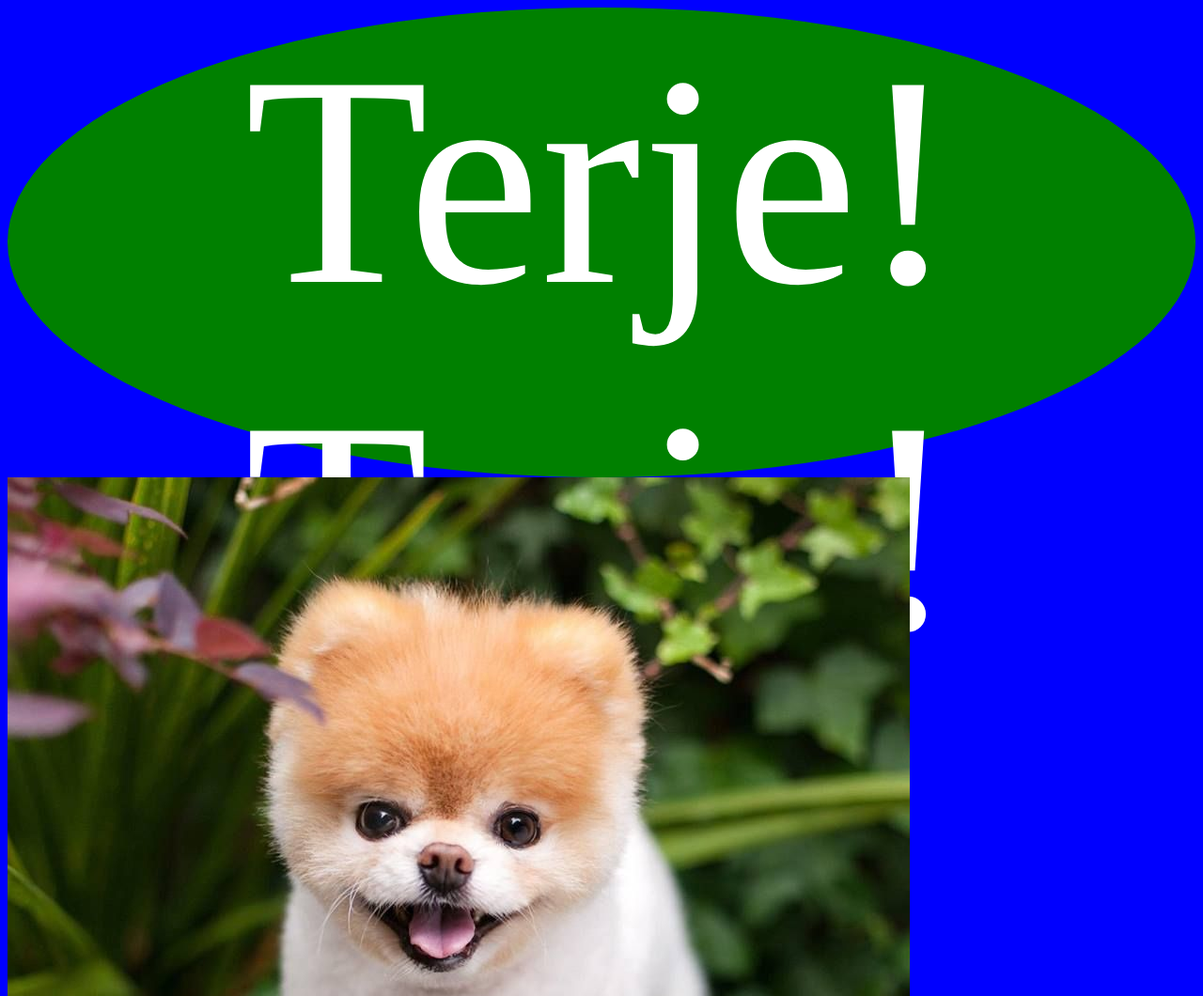
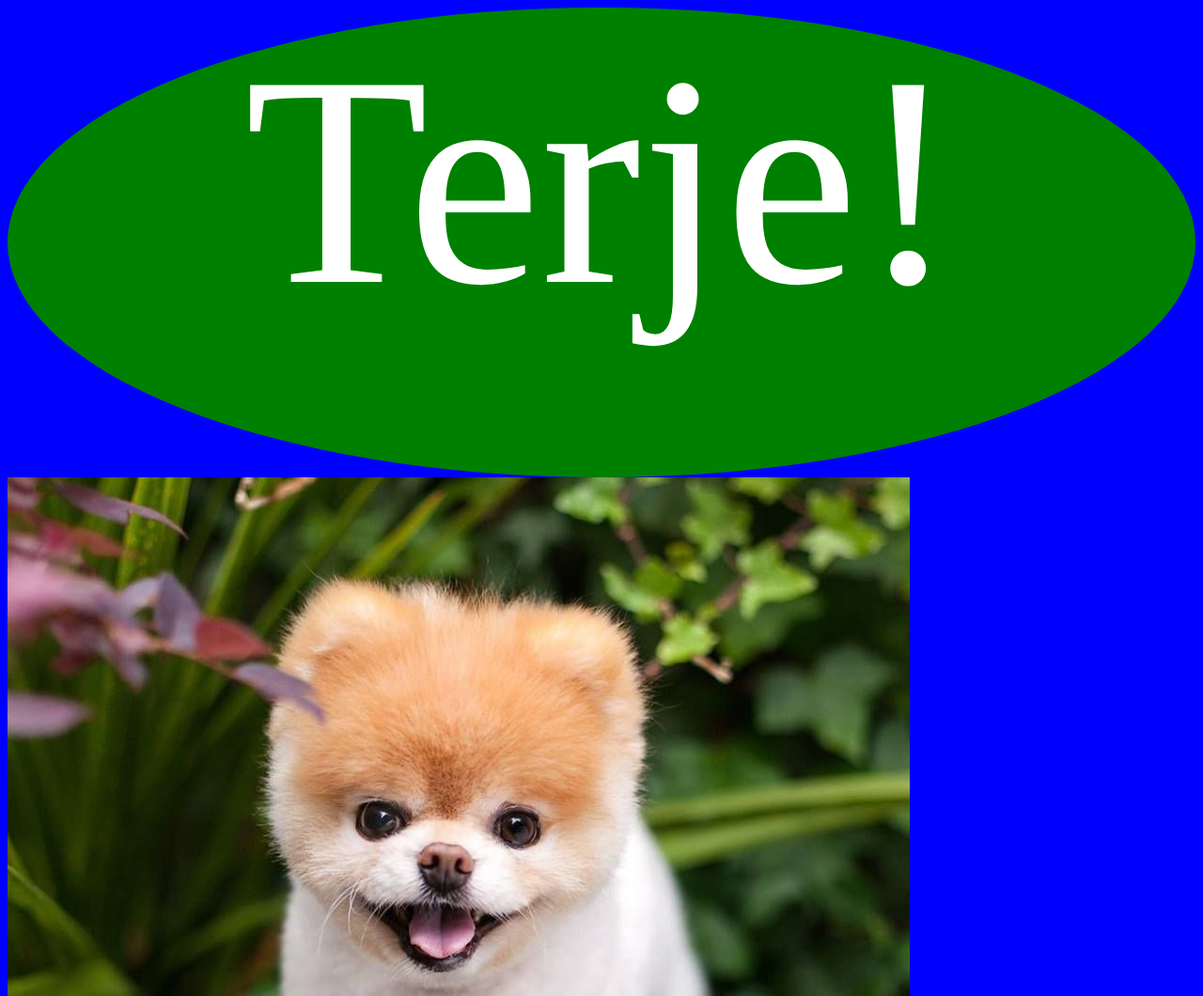
Before and after one commit to terjekol/Start-IT, a plain HTML site: page app1/index.html in a window 1280 px wide. Shown: the top 1060 px of the page at 94% size. Drawn offline with Linux system fonts and the light colour scheme.

Commit message:
Update index.html

```diff
--- a/app1/index.html
+++ b/app1/index.html
@@ -20,7 +20,7 @@
 
 <body>
     <div>
-        Terje! Terje!
+        Terje!
     </div>
 
     <img src="hund.jpg"/>
```
